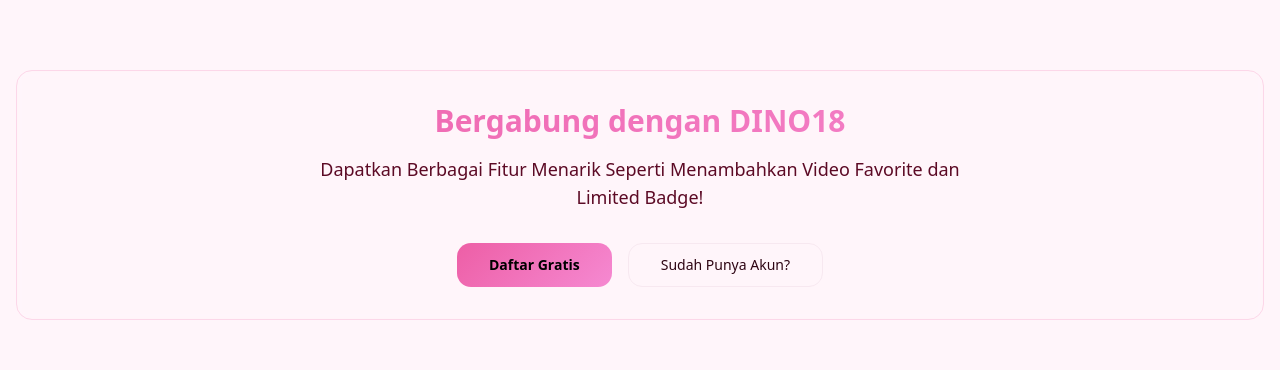
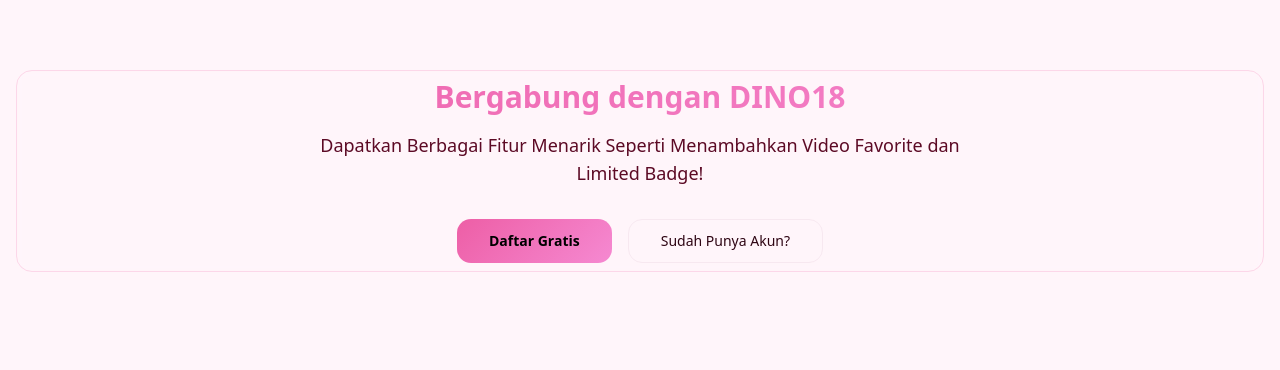
Before and after one commit to baru-news/streamverse-media-player, a React (Vite) app: page / in a window 1280 px wide. Shown: the part 154-524 px from the top of the page. Built offline with nearby package versions, Linux system fonts and the light colour scheme; no server answers; the database is empty.

Commit message:
Adjust padding for CTA section
Reduced padding in the CTA section to make it touch the button at the bottom and the text at the top.

```diff
--- a/src/pages/Index.tsx
+++ b/src/pages/Index.tsx
@@ -43,7 +43,7 @@ const Index = () => {
 
               <div className="container mx-auto px-4 py-16">
                 {/* Call to Action */}
-                <div className="text-center bg-gradient-primary/10 backdrop-blur-sm border border-primary/20 rounded-2xl p-8 mb-16">
+                <div className="text-center bg-gradient-primary/10 backdrop-blur-sm border border-primary/20 rounded-2xl px-8 py-2 mb-16">
                   <h2 className="text-3xl font-bold mb-4 bg-gradient-primary bg-clip-text text-transparent">
                     Bergabung dengan DINO18
                   </h2>
```
